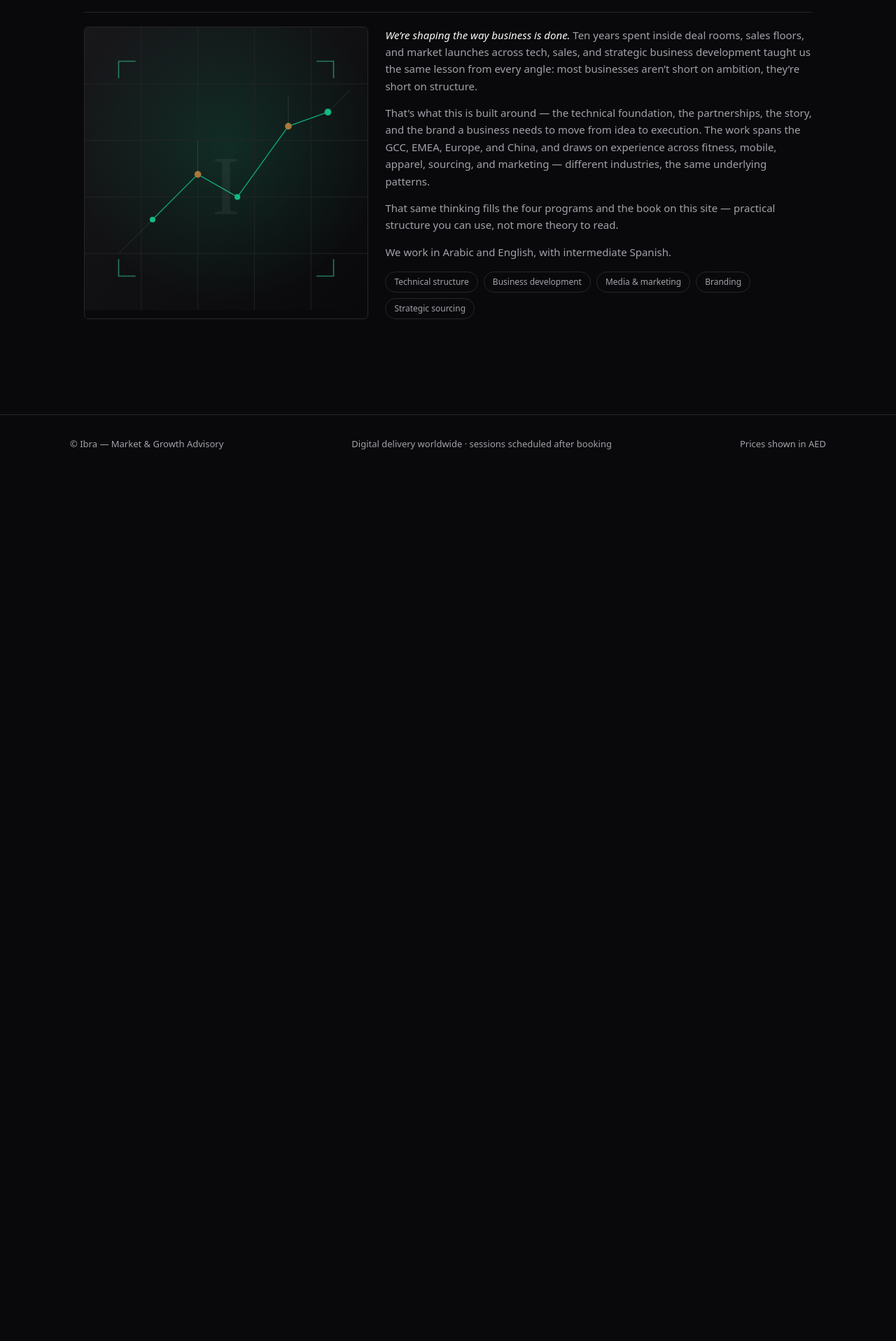
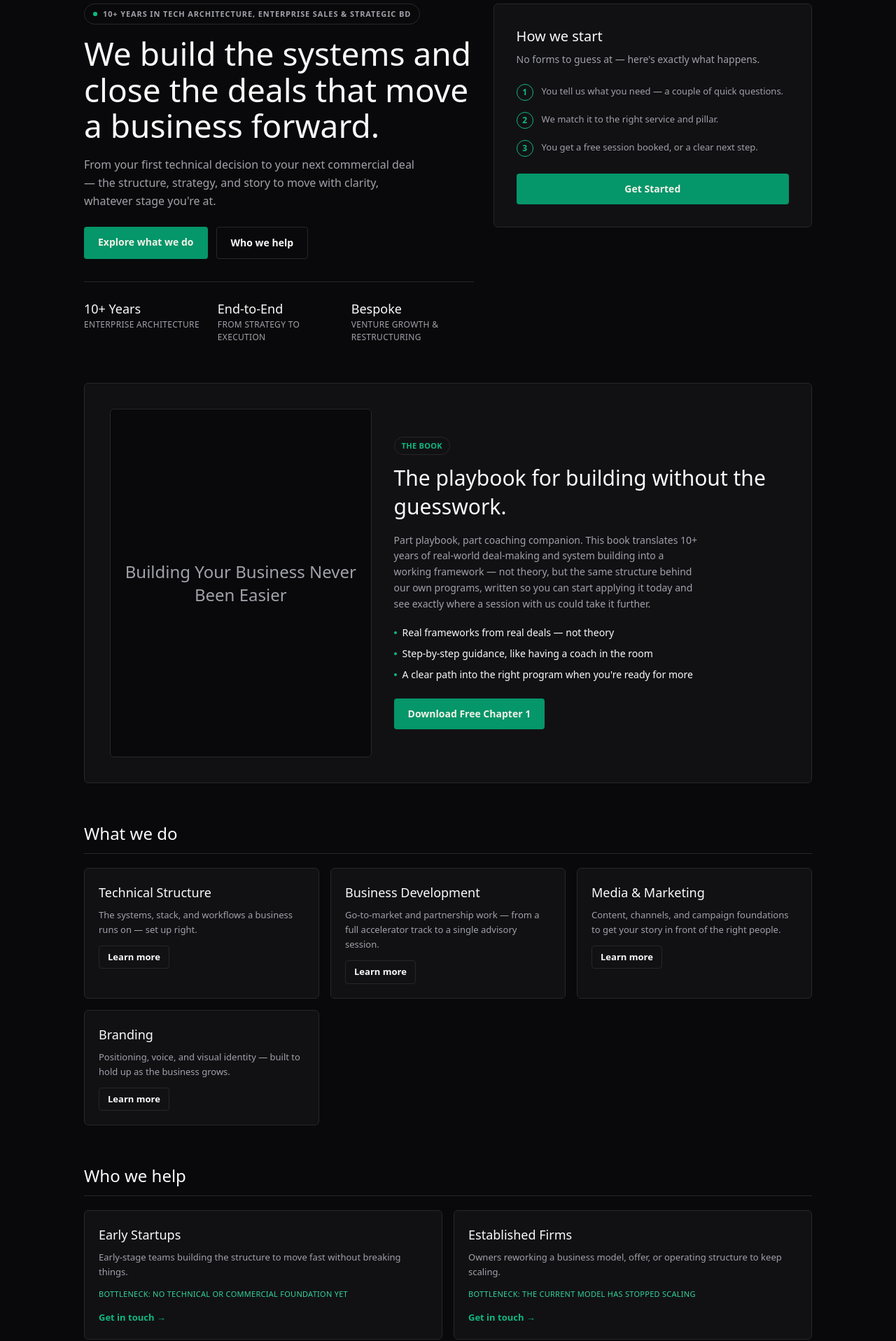
Before and after one commit to ibrahimghorabi-blip/ibra-app, a Next.js app: page / in a window 1280 px wide. Shown: the part 164-2080 px from the top of the page at 70% size. Before the commit the page ends 841 px from the top, so only its background shows below. Built offline with nearby package versions, Linux system fonts and the light colour scheme.

Commit message:
fix home page content

```diff
--- a/app/page.tsx
+++ b/app/page.tsx
@@ -1,61 +1,103 @@
-export default function About() {
-  const tags = [
-    "Technical structure",
-    "Business development",
-    "Media & marketing",
-    "Branding",
-    "Strategic sourcing",
-  ];
+import Link from "next/link";
+import { HERO, PILLARS, WHO_WE_HELP } from "@/lib/site-config";
+import VentureAssessmentCard from "@/components/VentureAssessmentCard";
+import TrustBar from "@/components/TrustBar";
+import BookShowcase from "@/components/BookShowcase";
 
+export default function Home() {
   return (
-    <main className="mx-auto max-w-[1080px] px-5 pb-24 pt-8">
-      <div className="mb-5 border-b border-line pb-3">
-        <h1 className="font-display text-2xl text-ink">About</h1>
+    <>
+      <section className="mx-auto max-w-[1080px] px-5 pb-4 pt-14 md:pt-16">
+        <div className="grid gap-7 md:grid-cols-[1.1fr_0.9fr] md:items-start">
+          <div>
+            <span className="mb-4 inline-flex items-center gap-2 rounded-full border border-line px-3 py-1.5 text-[11px] font-bold uppercase tracking-[0.08em] text-ink-soft">
+              <span className="h-1.5 w-1.5 rounded-full bg-pine pulse-dot" />
+              {HERO.eyebrow}
+            </span>
+            <h1 className="font-display text-[clamp(30px,5vw,46px)] leading-[1.12] text-ink">
+              {HERO.headline}
+            </h1>
+            <p className="mt-4 max-w-[52ch] text-base leading-relaxed text-ink-soft">
+              {HERO.subhead}
+            </p>
+            <div className="mt-6 flex flex-wrap gap-3">
+              <Link
+                href={HERO.primaryCta.href}
+                className="rounded bg-pine-deep px-5 py-3 text-sm font-semibold text-[#F4F2EA]"
+              >
+                {HERO.primaryCta.label}
+              </Link>
+              <Link
+                href={HERO.secondaryCta.href}
+                className="rounded border border-line px-5 py-3 text-sm font-semibold text-ink"
+              >
+                {HERO.secondaryCta.label}
+              </Link>
+            </div>
+            <TrustBar />
+          </div>
+          <VentureAssessmentCard />
+        </div>
+      </section>
+
+      <div className="mx-auto max-w-[1080px] px-5 pt-10">
+        <BookShowcase />
       </div>
-      <div className="grid gap-6 md:grid-cols-[0.8fr_1.2fr]">
-        <div className="glow-card overflow-hidden rounded-md border border-line">
-          <img
-            src="/about-visual.svg"
-            alt="Ibra — Market & Growth Advisory"
-            className="aspect-square w-full object-cover"
-          />
+
+      <main className="mx-auto max-w-[1080px] px-5 pb-24">
+        <div
+          id="what-we-do"
+          className="mb-5 mt-4 scroll-mt-20 border-b border-line pb-3"
+        >
+          <h2 className="font-display text-2xl text-ink">What we do</h2>
         </div>
-        <div>
-          <p className="mb-3.5 text-[15px] leading-relaxed text-ink-soft">
-            <em className="text-ink">We&rsquo;re shaping the way business is done.</em>{" "}
-            Ten years spent inside deal rooms, sales floors, and market
-            launches across tech, sales, and strategic business development
-            taught us the same lesson from every angle: most businesses
-            aren&rsquo;t short on ambition, they&rsquo;re short on
-            structure.
-          </p>
-          <p className="mb-3.5 text-[15px] leading-relaxed text-ink-soft">
-            That's what this is built around — the technical foundation, the
-            partnerships, the story, and the brand a business needs to move
-            from idea to execution. The work spans the GCC, EMEA, Europe,
-            and China, and draws on experience across fitness, mobile,
-            apparel, sourcing, and marketing — different industries, the
-            same underlying patterns.
-          </p>
-          <p className="mb-3.5 text-[15px] leading-relaxed text-ink-soft">
-            That same thinking fills the four programs and the book on this
-            site — practical structure you can use, not more theory to read.
-          </p>
-          <p className="mb-3.5 text-[15px] leading-relaxed text-ink-soft">
-            We work in Arabic and English, with intermediate Spanish.
-          </p>
-          <div className="mt-4 flex flex-wrap gap-2">
-            {tags.map((t) => (
-              <span
-                key={t}
-                className="rounded-full border border-line px-3 py-1.5 text-xs text-ink-soft"
+        <div className="grid gap-4 sm:grid-cols-3">
+          {PILLARS.map((p) => (
+            <div
+              key={p.key}
+              className="glow-card rounded-md border border-line bg-surface p-5 backdrop-blur-md"
+            >
+              <h3 className="font-display text-lg text-ink">{p.title}</h3>
+              <p className="mt-2 text-[13px] leading-relaxed text-ink-soft">
+                {p.blurb}
+              </p>
+              <Link
+                href="/programs"
+                className="mt-3 inline-block rounded border border-line px-3 py-1.5 text-[13px] font-semibold text-ink hover:border-pine"
               >
-                {t}
+                Learn more
+              </Link>
+            </div>
+          ))}
+        </div>
+
+        <div
+          id="who-we-help"
+          className="mb-5 mt-14 scroll-mt-20 border-b border-line pb-3"
+        >
+          <h2 className="font-display text-2xl text-ink">Who we help</h2>
+        </div>
+        <div className="grid gap-4 sm:grid-cols-2">
+          {WHO_WE_HELP.map((w) => (
+            <Link
+              key={w.title}
+              href={w.href}
+              className="glow-card flex flex-col rounded-md border border-line bg-surface p-5 backdrop-blur-md"
+            >
+              <h3 className="font-display text-lg text-ink">{w.title}</h3>
+              <p className="mt-2 text-[13px] leading-relaxed text-ink-soft">
+                {w.blurb}
+              </p>
+              <p className="mt-3 text-[11px] font-medium uppercase tracking-wide text-brass">
+                {w.bottleneck}
+              </p>
+              <span className="mt-4 text-[13px] font-semibold text-pine">
+                Get in touch →
               </span>
-            ))}
-          </div>
+            </Link>
+          ))}
         </div>
-      </div>
-    </main>
+      </main>
+    </>
   );
 }
```
